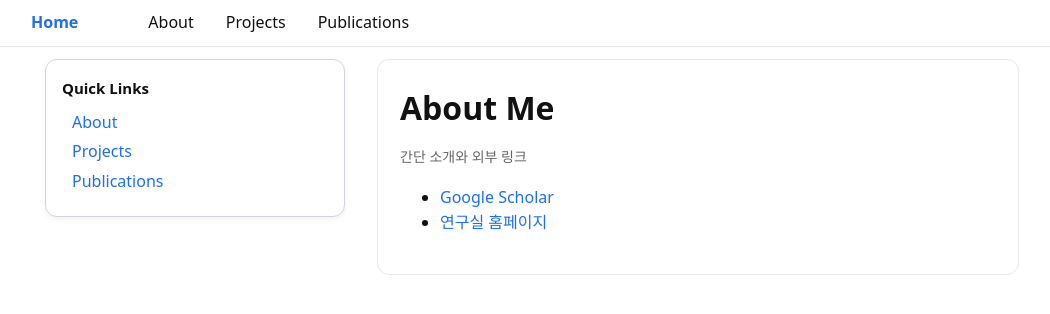
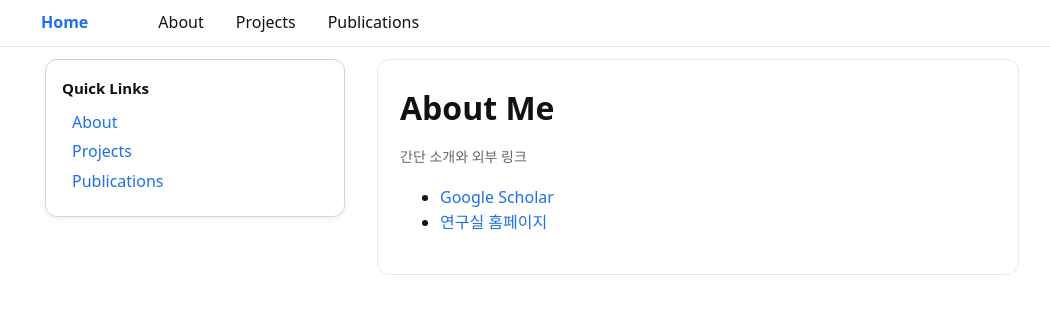
Before and after one commit to ChoRongCho/ChoRongCho.github.io, a Jekyll site: the page built from about.html, in a window 1280 px wide. Shown: the top 314 px of the page, without its empty margins (41-1091 px from the left). Built offline with Jekyll 4.4.1, drawn with Linux system fonts in a browser that asks for light colours.

Commit message:
MainHome

```diff
--- a/assets/css/site.css
+++ b/assets/css/site.css
@@ -27,7 +27,7 @@ a:hover{text-decoration:underline}
 /* Home 위치: 왼쪽에서 살짝 떨어지고, 메뉴랑 간격 확보 */
 .brand{
   font-weight:700;
-  margin-left:60px;     /* Home을 오른쪽(중앙쪽)으로 이동 */
+  margin-left:70px;     /* Home을 오른쪽(중앙쪽)으로 이동 */
   margin-right:70px;    /* Home과 메뉴 그룹 사이 간격 */
 }
 
```
